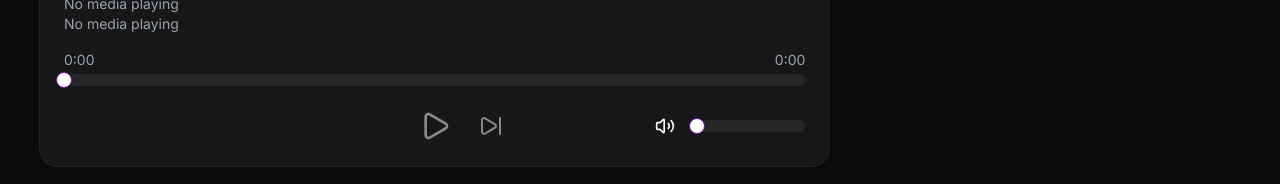
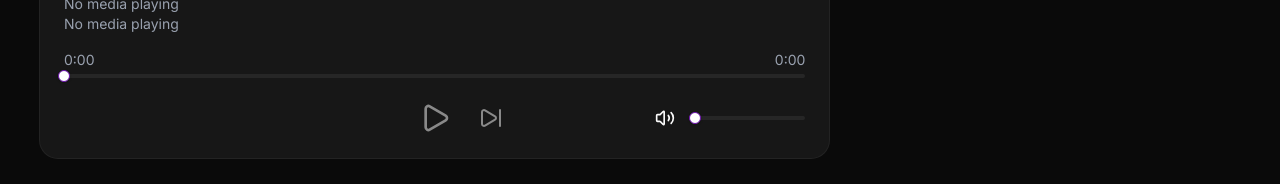
Before and after one commit to yvbbrjdr/ymq, a Next.js app in the folder apps/jukebox/: page / in a window 1280 px wide. Shown: the part 683-867 px from the top of the page. Built offline with nearby package versions, Linux system fonts and the light colour scheme; no server answers; sample sign-in values are in the browser's storage.

Commit message:
feat(jukebox): update slider styles for improved UI consistency

```diff
--- a/apps/jukebox/src/app/page.tsx
+++ b/apps/jukebox/src/app/page.tsx
@@ -217,6 +217,7 @@ export default function Home() {
                     </p>
                   </div>
                   <Slider
+                    className="[&_[data-slot=slider-track]]:h-1 [&_[data-slot=slider-thumb]]:size-3"
                     min={0}
                     max={playerStatus.duration}
                     value={[playerPosition]}
@@ -278,6 +279,7 @@ export default function Home() {
                       )}
                     </Button>
                     <Slider
+                      className="[&_[data-slot=slider-track]]:h-1 [&_[data-slot=slider-thumb]]:size-3"
                       min={0}
                       max={100}
                       value={[playerStatus.volume]}
```
